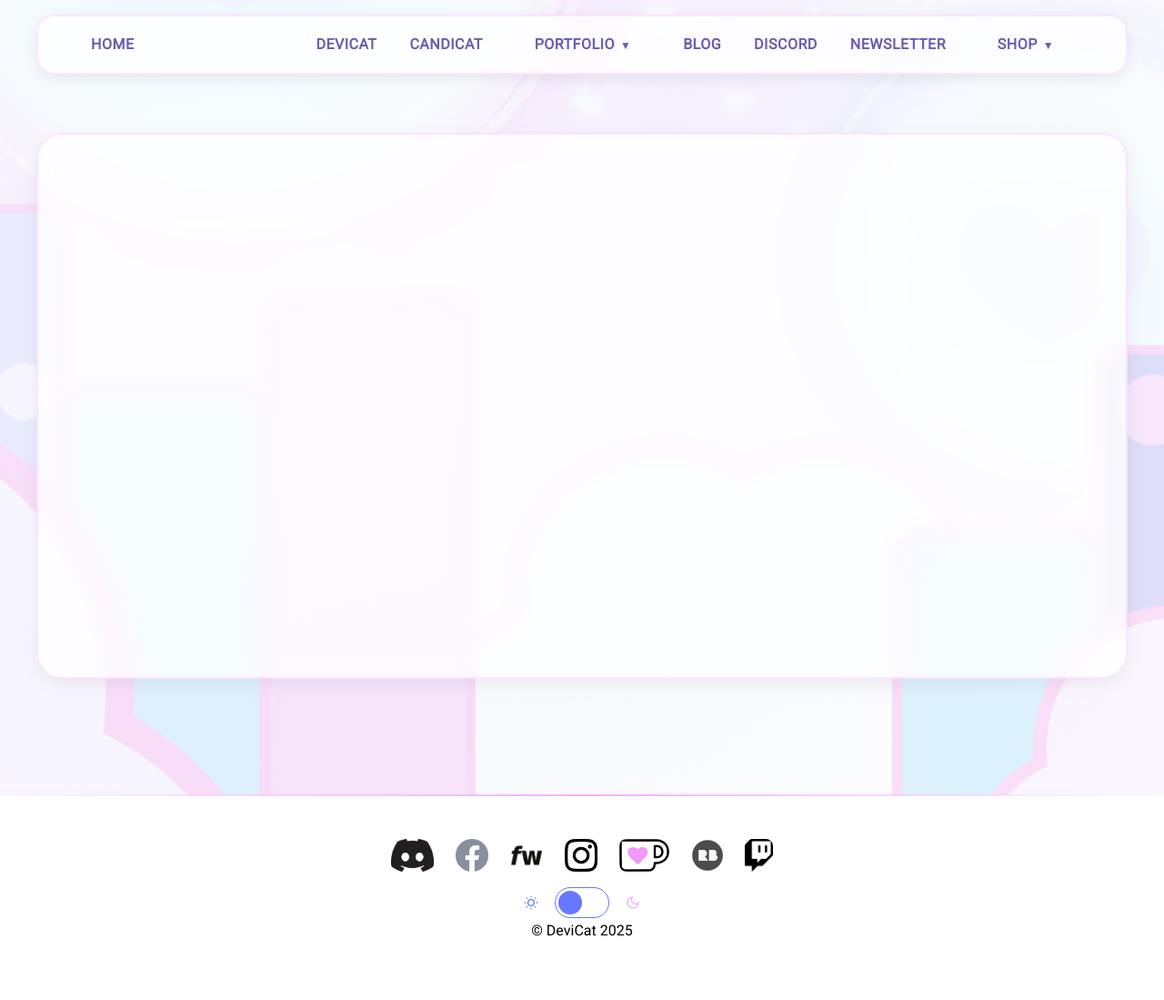
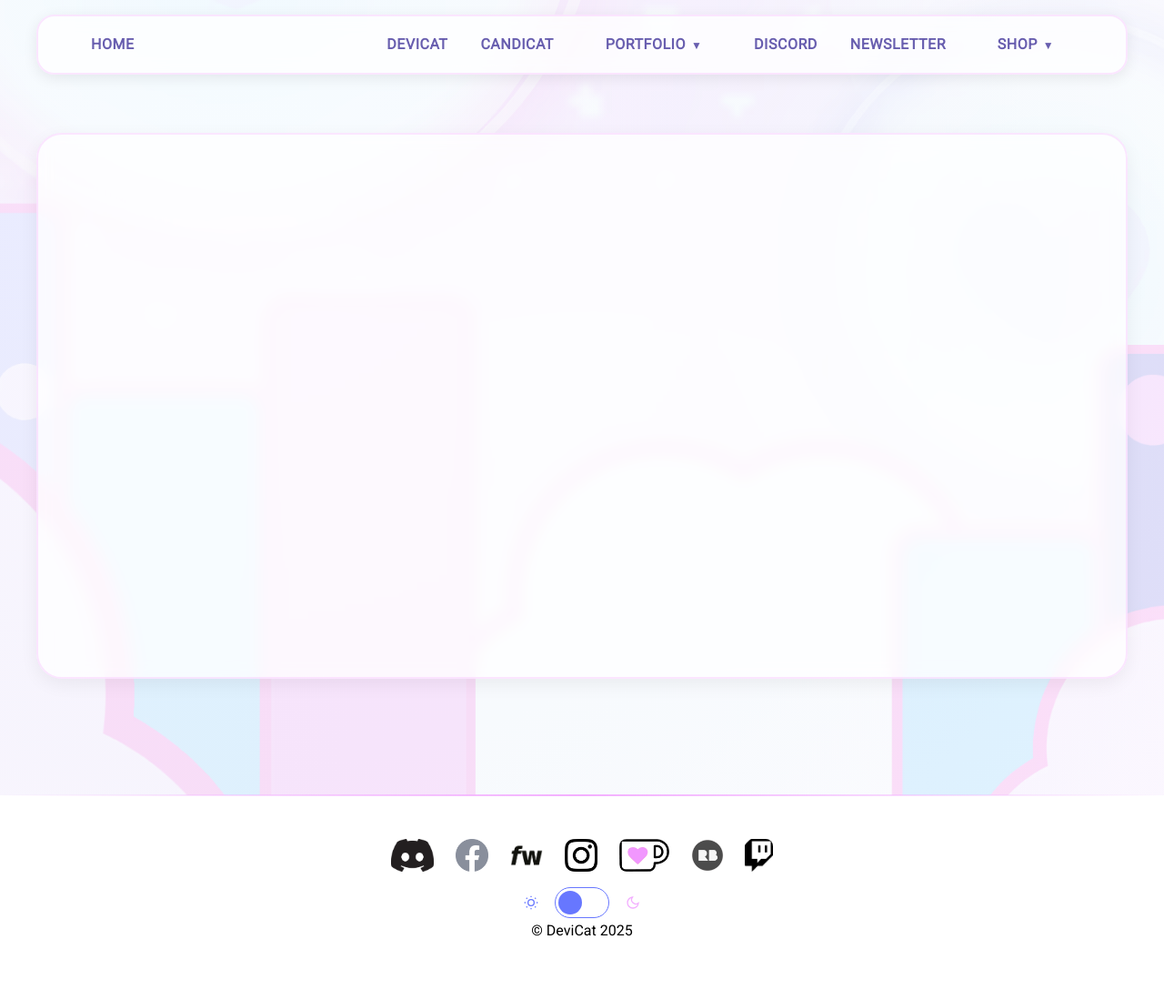
Before and after one commit to DeviCatOutlet/devicatoutlet.github.io, a Jekyll site: the page built from newsletter.md, in a window 1280 px wide. Shown: the whole page at 91% size. Built offline with Jekyll 4.4.1, drawn with Linux system fonts in a browser that asks for light colours; some web fonts are replaced; our own code applies the rules of GitHub Pages for plain Markdown files.

Commit message:
Update Header

```diff
--- a/_config.yml
+++ b/_config.yml
@@ -9,11 +9,9 @@
   - Portfolio:
       - Art: /gallery
       - Events: /events
-  - Blog: /blog.html
   - Discord: https://discord.com/invite/devicat
   - Newsletter: /newsletter
   - Shop:
-      - Kofi: https://ko-fi.com/devicat/shop
       - Fourthwall: https://devicat-shop.fourthwall.com
       - Redbubble: https://devicatoutlet.redbubble.com
 excerpt_separator: <!--card-->
```
